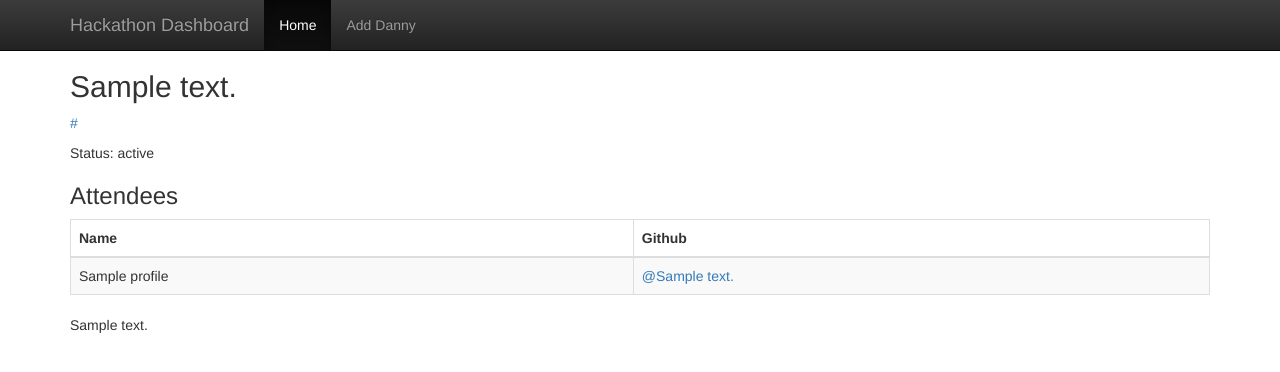
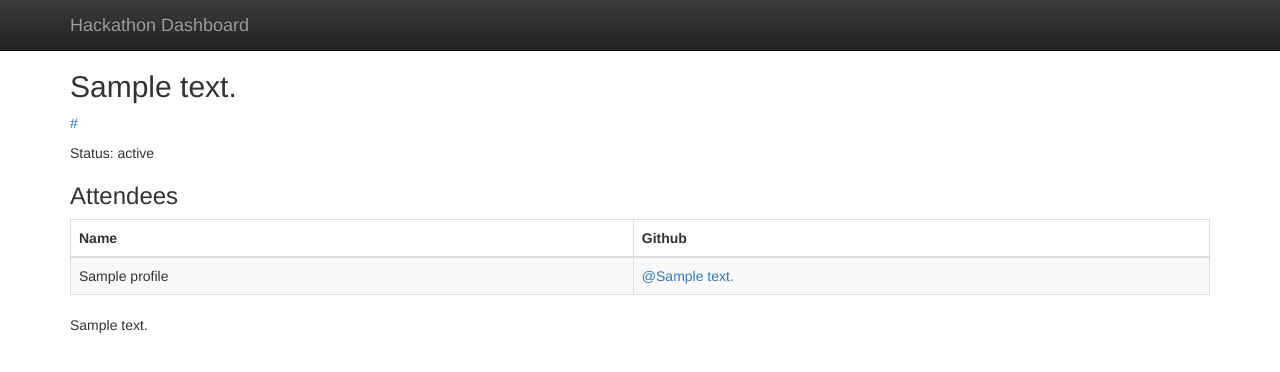
Before and after one commit to digideskio/webhooks-tutorial-flask, a Flask app: template templates/index.html in a window 1280 px wide. Shown: the top 372 px of the page. Run offline with Flask 2, Linux system fonts and the light colour scheme; the template is opened without the code that fills it: most values are stand-ins (such as "Sample title", 1, 10 or a date in 2020); some libraries are stand-ins or nearby versions.

Commit message:
Remove test function from the html

```diff
--- a/templates/index.html
+++ b/templates/index.html
@@ -31,9 +31,6 @@
               // alert('An event was triggered with message: ' + data.message);
               $("tbody").prepend('<tr><td>'+user.name +'</td><td>n/a</td></tr>');
             });
-            $( "#js-add-danny" ).click(function() {
-                $.get( "add-danny", function( data ) {});
-            });
         });
     </script>
 </head>
@@ -50,12 +47,7 @@
           </button>
           <a class="navbar-brand" href="#">Hackathon Dashboard</a>
         </div>
-        <div id="navbar" class="collapse navbar-collapse">
-          <ul class="nav navbar-nav">
-            <li class="active"><a href="#">Home</a></li>
-            <li id="js-add-danny"><a href="#">Add Danny</a></li>
-          </ul>
-        </div><!--/.nav-collapse -->
+
       </div>
     </nav>
     <div class="container">
```
